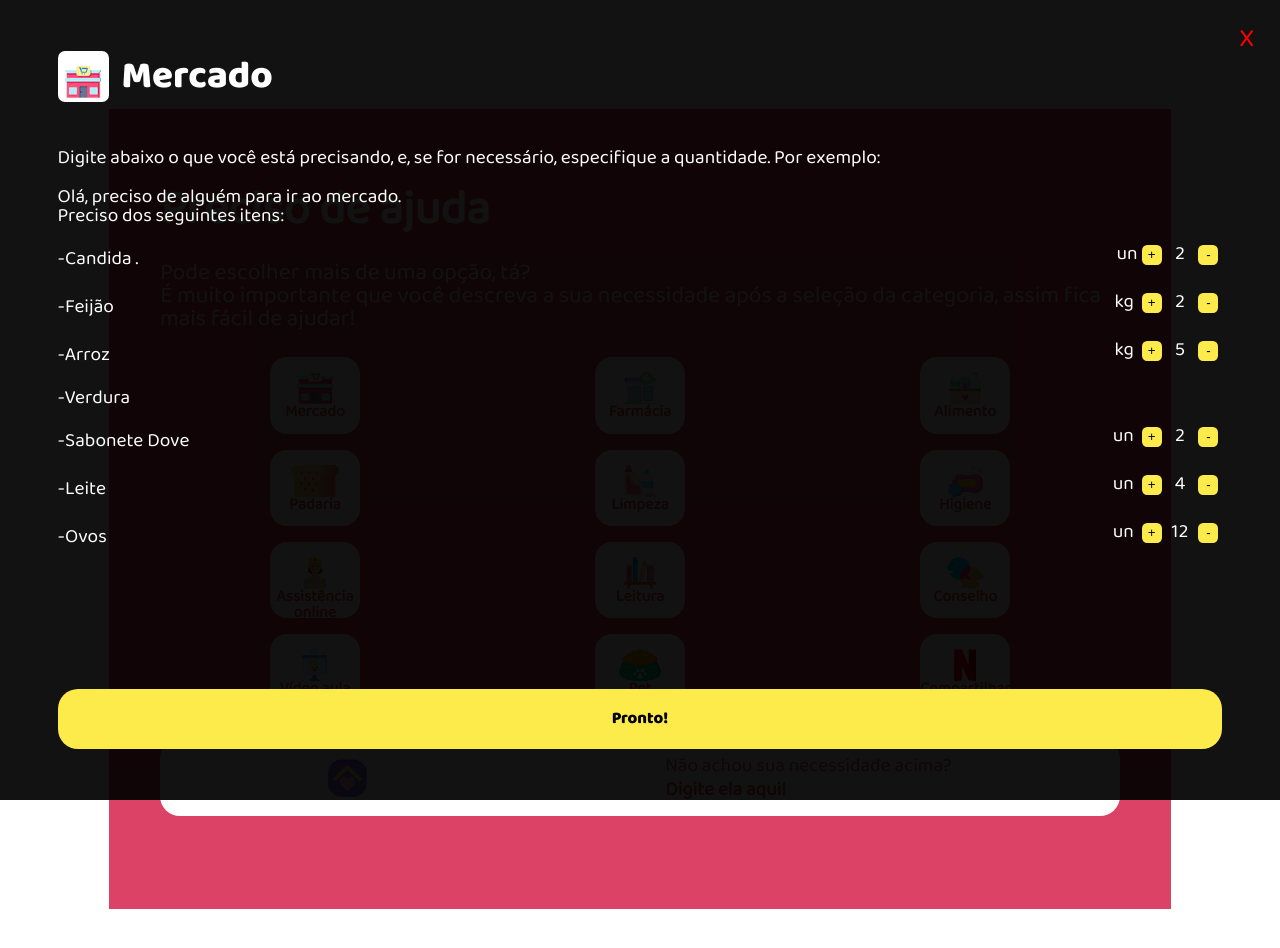
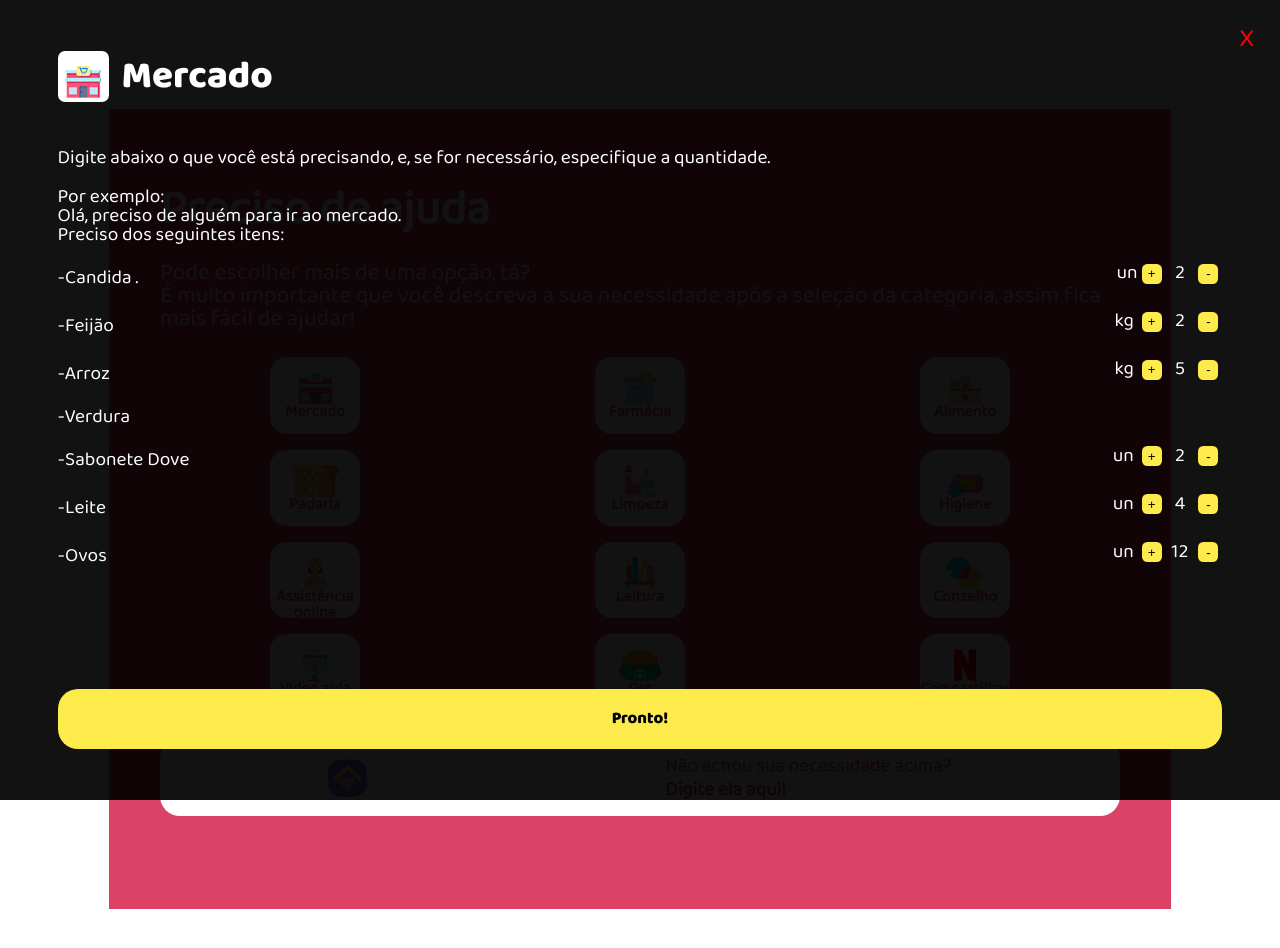
Before and after one commit to kmvbatista/fica-em-casa-front, a React (Create React App) app: page /need-help-options in a window 1280 px wide. Both pictures are taken after a click on the element "Mercado". Shown: the top 948 px of the page. Built offline with nearby package versions, Linux system fonts and the light colour scheme.

Commit message:
finishing day with state control on modal

```diff
--- a/src/pages/NeedHelpOptions/ModalContent/index.js
+++ b/src/pages/NeedHelpOptions/ModalContent/index.js
@@ -1,4 +1,4 @@
-import React from 'react';
+import React, { useState } from 'react';
 import { Row } from '../../../globalComponents';
 import {
   ConfirmationButton,
@@ -10,25 +10,14 @@ import {
   Quantity,
 } from './styles';
 
-export default function ModalContent({ cardInfo }) {
-  return (
-    <ModalContainer>
-      <Row style={{ alignItems: 'center' }}>
-        <Card>
-          <img
-            src={cardInfo.imageUrl}
-            style={{ height: '2.5em' }}
-            alt={cardInfo.name}
-          />
-        </Card>
-        <strong style={{ fontSize: '3em' }}>{cardInfo.name}</strong>
-      </Row>
-      <MainContainer>
-        <p style={{ marginBottom: '1em' }}>
-          Digite abaixo o que você está precisando, e, se for necessário,
-          especifique a quantidade. Por exemplo:
-        </p>
+export default function ModalContent({ cardInfo, closeModal }) {
+  const [showExample, setShowExample] = useState(true);
+
+  const getExample = () => {
+    return (
+      <>
         <div style={{ marginBottom: '1em' }}>
+          <p> Por exemplo:</p>
           <p>Olá, preciso de alguém para ir ao mercado.</p>
           <p>Preciso dos seguintes itens: </p>
         </div>
@@ -84,9 +73,40 @@ export default function ModalContent({ cardInfo }) {
             </Quantity>
           </Row>
         </ItemsContainer>
+      </>
+    );
+  };
+
+  const handleFinish = () => {
+    if (showExample) {
+      return setShowExample(false);
+    }
+    closeModal();
+  };
+
+  return (
+    <ModalContainer>
+      <Row style={{ alignItems: 'center' }}>
+        <Card>
+          <img
+            src={cardInfo.imageUrl}
+            style={{ height: '2.5em' }}
+            alt={cardInfo.name}
+          />
+        </Card>
+        <strong style={{ fontSize: '3em' }}>{cardInfo.name}</strong>
+      </Row>
+      <MainContainer>
+        <p style={{ marginBottom: '1em' }}>
+          Digite abaixo o que você está precisando, e, se for necessário,
+          especifique a quantidade.
+        </p>
+        {showExample && getExample()}
       </MainContainer>
-      <ConfirmationButton>
-        <strong style={{ fontSize: '1.25em' }}>Pronto!</strong>
+      <ConfirmationButton onClick={handleFinish}>
+        <strong style={{ fontSize: '1.25em' }}>
+          {showExample ? 'Pronto!' : 'Finalizar!'}
+        </strong>
       </ConfirmationButton>
     </ModalContainer>
   );
--- a/src/pages/NeedHelpOptions/index.js
+++ b/src/pages/NeedHelpOptions/index.js
@@ -17,10 +17,17 @@ export default function NeedHelpOptions() {
 
   const getModal = () => {
     return (
-      <Modal close={() => setShowModal(false)}>
-        <ModalContent cardInfo={cardSelectedInfo}></ModalContent>
+      <Modal close={toggleShowModal}>
+        <ModalContent
+          cardInfo={cardSelectedInfo}
+          closeModal={toggleShowModal}
+        ></ModalContent>
       </Modal>
     );
+  };
+
+  const toggleShowModal = () => {
+    setShowModal(!showModal);
   };
 
   return (
@@ -37,7 +44,7 @@ export default function NeedHelpOptions() {
             key={el.name}
             onClick={() => {
               setCardSelectedInfo(el);
-              setShowModal(true);
+              toggleShowModal();
             }}
           >
             <img src={el.imageUrl} alt={el.name} style={{ height: '2.5em' }} />
```
